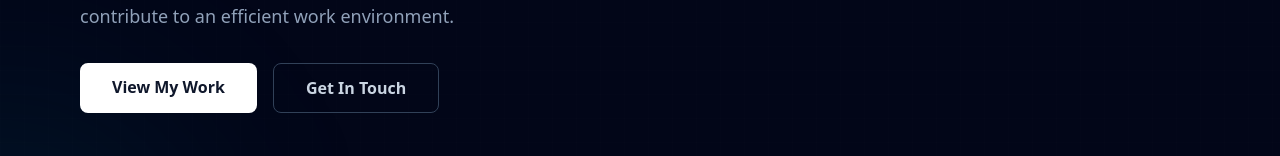
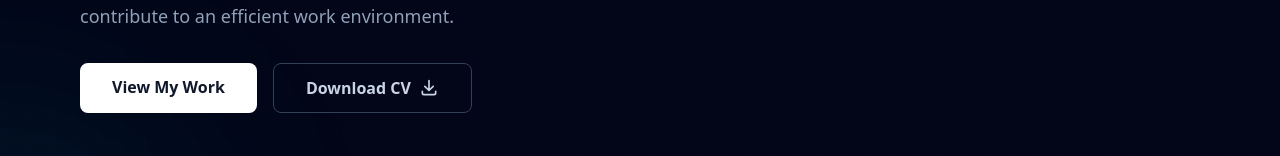
Before and after one commit to Smeagol03/myportfolio, a React (Vite) app: page / in a window 1280 px wide. Shown: the part 571-727 px from the top of the page. Built offline with nearby package versions, Linux system fonts and the light colour scheme.

Commit message:
menambah file CV

```diff
--- a/src/komponen/Hero.jsx
+++ b/src/komponen/Hero.jsx
@@ -122,10 +122,27 @@ const Hero = ({
               </a>
 
               <a
-                href="#contact"
-                className="px-8 py-3 border border-slate-700 text-slate-300 font-semibold rounded-lg hover:border-cyan-400 hover:text-cyan-300 transition-all duration-300 hover:bg-cyan-950/30"
+                href="/cvAlpianTabrani.pdf"
+                download="CV-Alpian-Tabrani.pdf"
+                className="group inline-flex items-center gap-2 px-8 py-3 border border-slate-700 text-slate-300 font-semibold rounded-lg
+             hover:border-cyan-400 hover:text-cyan-300 hover:bg-cyan-950/30
+             transition-all duration-300"
               >
-                Get In Touch
+                Download CV
+                {/* Icon */}
+                <svg
+                  className="w-5 h-5 transition-transform duration-300 group-hover:translate-y-1 group-hover:text-cyan-300"
+                  fill="none"
+                  stroke="currentColor"
+                  strokeWidth="2"
+                  viewBox="0 0 24 24"
+                >
+                  <path
+                    strokeLinecap="round"
+                    strokeLinejoin="round"
+                    d="M4 16v2a2 2 0 002 2h12a2 2 0 002-2v-2M7 10l5 5 5-5M12 15V3"
+                  />
+                </svg>
               </a>
             </motion.div>
 
```
Also changed, not shown: 1 other file (tests, documents, lock files or other folders).
